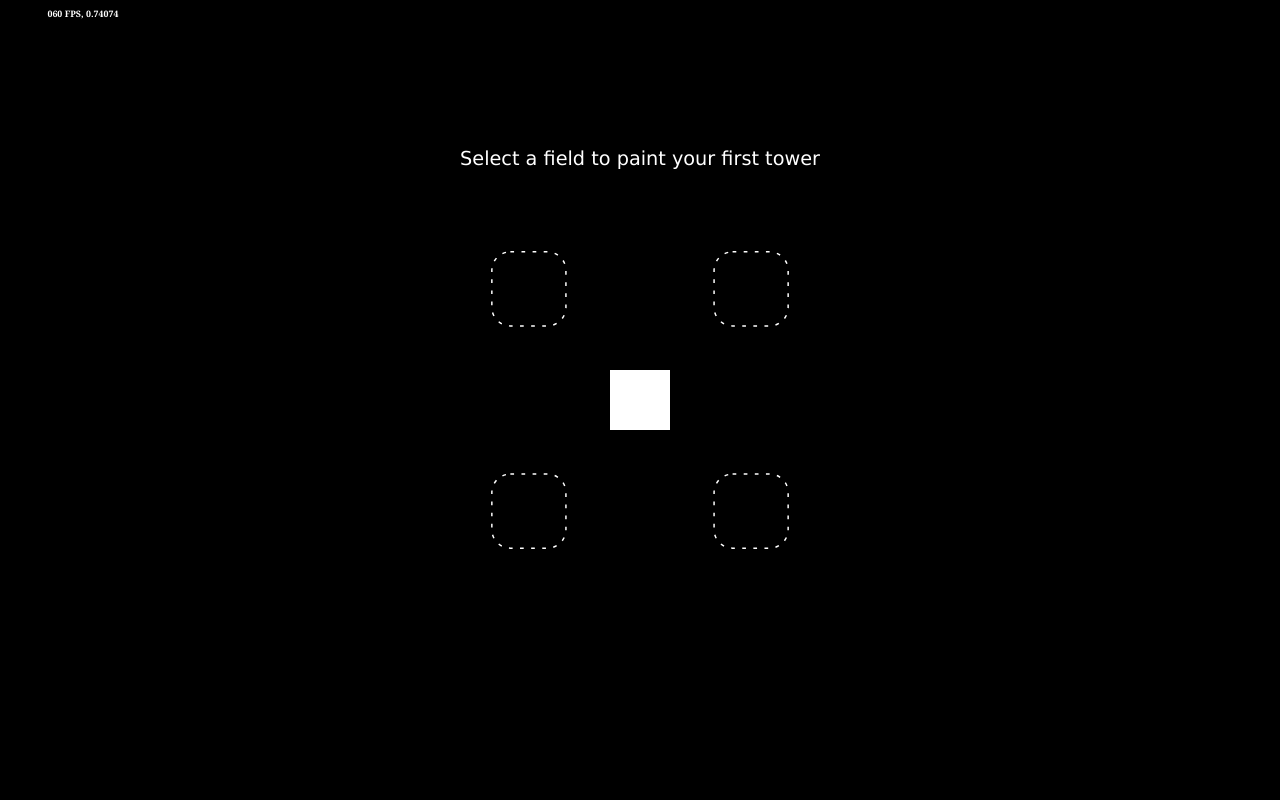
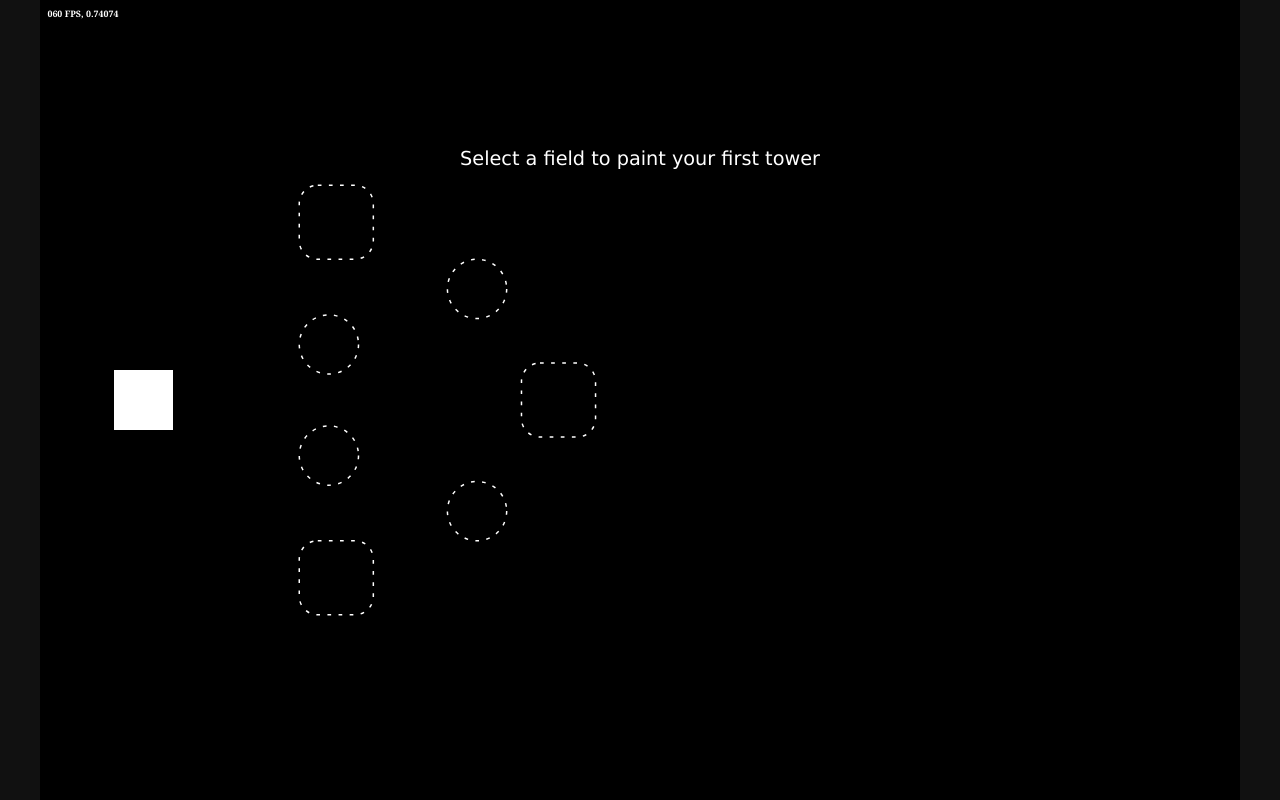
Before and after one commit to sebadorn/js13k-2026-unicorns-and-rainbows, a website with bundled scripts: page dev/index-dev.html in a window 1280 px wide. Built offline with nearby package versions, Linux system fonts and the light colour scheme.

Commit message:
feat: change battle field direction to be left-to-right instead of in the middle

```diff
--- a/dev/index-dev.html
+++ b/dev/index-dev.html
@@ -3,7 +3,7 @@
 <title>Rainbow in the Dark / js13k 2026</title>
 <style>
 *{margin:0;padding:0;user-select:none}
-html{background:#000;height:100%}
+html{background:#111;height:100%}
 body{align-items:center;display:flex;height:100%;justify-content:center;overflow:hidden}
 canvas{background:#000}
 .p{cursor:pointer}
--- a/dev/js/levels/LevelMain.js
+++ b/dev/js/levels/LevelMain.js
@@ -130,7 +130,7 @@ export class LevelMain extends Level {
 			this._drawStartAreas( ctx );
 		}
 
-		this.unicornPainting.x = ( w - this.unicornPainting.w ) / 2;
+		this.unicornPainting.x = 100;
 		this.unicornPainting.y = ( h - this.unicornPainting.h ) / 2;
 		this.unicornPainting.draw( ctx, ctxUI );
 
@@ -158,7 +158,7 @@ export class LevelMain extends Level {
 			} );
 		}
 
-		if( this.numMaxFighters > 0 ) {
+		if( this.numMaxFighters >= 0 ) {
 			this.fighterStartAreas.forEach( fsa => {
 				ctx.beginPath();
 				ctx.arc( fsa.x + fsa.w / 2, fsa.y + fsa.h / 2, fsa.w / 2, 0, Math.PI * 2 );
@@ -295,26 +295,20 @@ export class LevelMain extends Level {
 		/** @type {Area[]} */
 		this.towerBuildAreas = [
 			{
-				x: dw / 2 - tbaSize - 100,
-				y: dh / 2 - tbaSize - 100,
+				x: 650,
+				y: ( dh - tbaSize ) / 2,
 				w: tbaSize,
 				h: tbaSize,
 			},
 			{
-				x: dw / 2 + 100,
-				y: dh / 2 - tbaSize - 100,
+				x: 350,
+				y: 250,
 				w: tbaSize,
 				h: tbaSize,
 			},
 			{
-				x: dw / 2 - tbaSize - 100,
-				y: dh / 2 + 100,
-				w: tbaSize,
-				h: tbaSize,
-			},
-			{
-				x: dw / 2 + 100,
-				y: dh / 2 + 100,
+				x: 350,
+				y: dh - tbaSize - 250,
 				w: tbaSize,
 				h: tbaSize,
 			},
@@ -323,26 +317,26 @@ export class LevelMain extends Level {
 		/** @type {Area[]} */
 		this.fighterStartAreas = [
 			{
-				x: dw / 2 - fsaSize / 2,
-				y: dh / 2 - fsaSize - 100,
+				x: 550,
+				y: 350,
 				w: fsaSize,
 				h: fsaSize,
 			},
 			{
-				x: dw / 2 + 100,
-				y: dh / 2 - fsaSize / 2,
+				x: 550,
+				y: dh - fsaSize - 350,
 				w: fsaSize,
 				h: fsaSize,
 			},
 			{
-				x: dw / 2 - fsaSize / 2,
-				y: dh / 2 + 100,
+				x: 350,
+				y: 425,
 				w: fsaSize,
 				h: fsaSize,
 			},
 			{
-				x: dw / 2 - fsaSize - 100,
-				y: dh / 2 - fsaSize / 2,
+				x: 350,
+				y: dh - fsaSize - 425,
 				w: fsaSize,
 				h: fsaSize,
 			},
```
